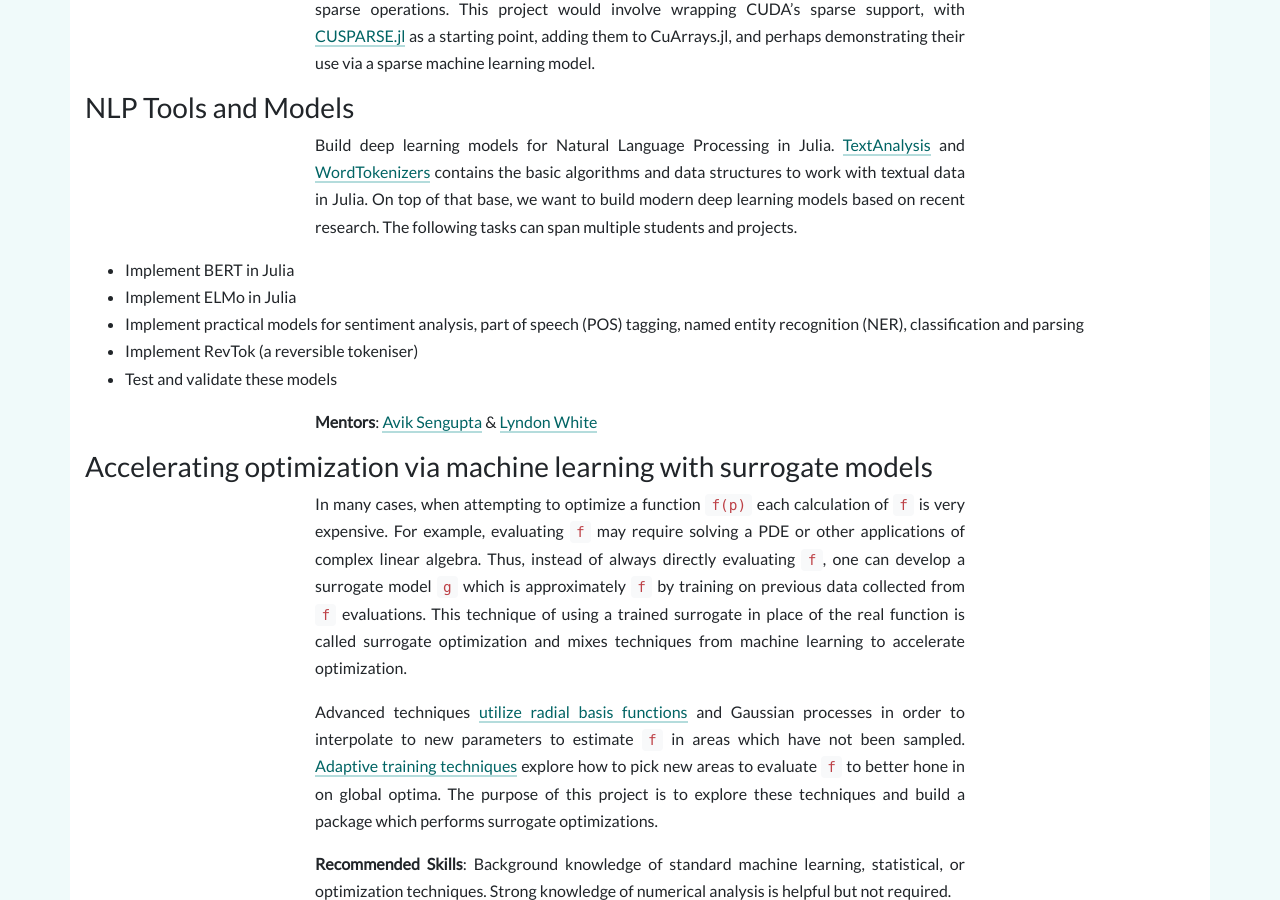
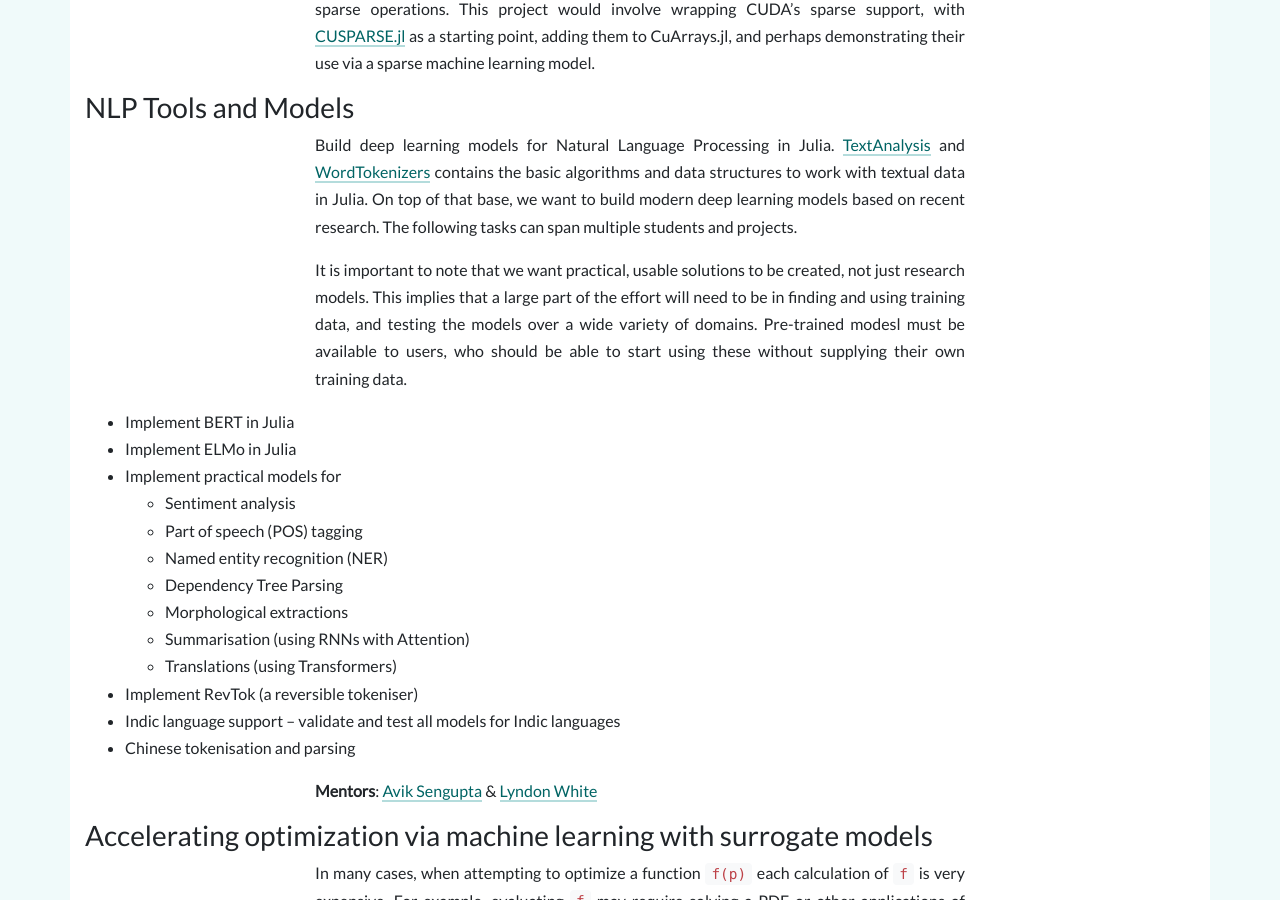
Before and after one commit to FluxML/fluxml.github.io, a Jekyll site: the page built from gsoc.md, in a window 1280 px wide and 900 px high, scrolled down 3052 px. Built offline with Jekyll 4.4.1, drawn with Linux system fonts in a browser that asks for light colours; nearby versions of some CDN libraries; comment, search, counter and statistics services are not loaded.

Commit message:
Update NLP projects

```diff
--- a/gsoc.md
+++ b/gsoc.md
@@ -82,11 +82,21 @@ While Julia supports dense GPU arrays well via [CuArrays](https://github.com/Jul
 
 Build deep learning models for Natural Language Processing in Julia. [TextAnalysis](https://github.com/juliatext/TextAnalysis.jl)  and [WordTokenizers](https://github.com/JuliaText/WordTokenizers.jl) contains the basic algorithms and data structures to work with textual data in Julia. On top of that base, we want to build modern deep learning models based on recent research. The following tasks can span multiple students and projects.
 
+It is important to note that we want practical, usable solutions to be created, not just research models. This implies that a large part of the effort will need to be in finding and using training data, and testing the models over a wide variety of domains. Pre-trained modesl must be available to users, who should be able to start using these without supplying their own training data.
+
 * Implement BERT in Julia
 * Implement ELMo in Julia
-* Implement practical models for sentiment analysis, part of speech (POS) tagging, named entity recognition (NER), classification and parsing
+* Implement practical models for
+  * Sentiment analysis
+  * Part of speech (POS) tagging
+  * Named entity recognition (NER)
+  * Dependency Tree Parsing
+  * Morphological extractions
+  * Summarisation (using RNNs with Attention)
+  * Translations (using Transformers)
 * Implement RevTok (a reversible tokeniser)
-* Test and validate these models
+* Indic language support -- validate and test all models for Indic languages
+* Chinese tokenisation and parsing
 
 **Mentors**: [Avik Sengupta](https://github.com/aviks/) & [Lyndon White](https://github.com/oxinabox/)
 
```
